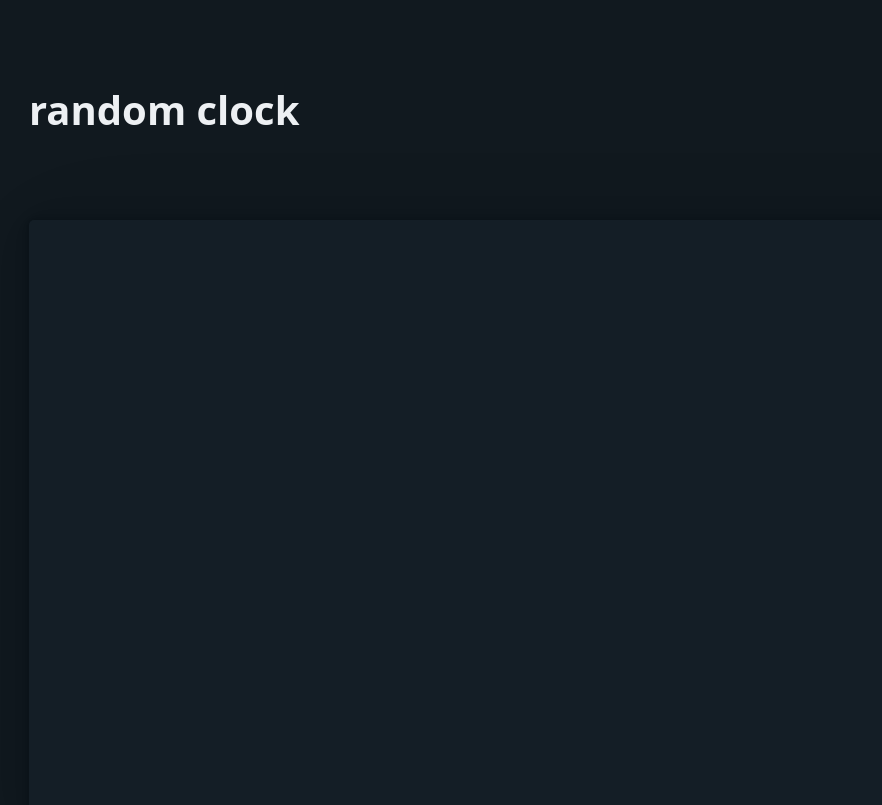
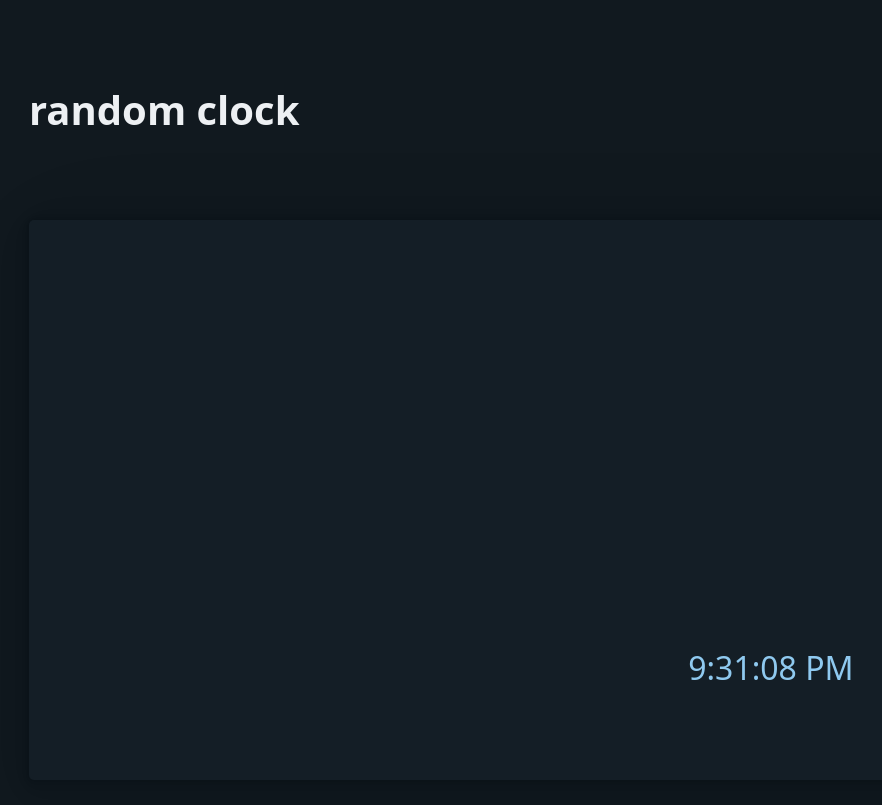
Before and after one commit to budidak/random-clock, a plain HTML site: page index.html in a window 1280 px wide. Shown: the whole page, without its empty margins (46-928 px from the left). Drawn offline with Linux system fonts and the light colour scheme.

Commit message:
Add functionality to show the current time at random positions on the screen

```diff
--- a/index.html
+++ b/index.html
@@ -31,6 +31,21 @@
         </div>
       </article>
     </main>
-    <script id="clock.js"></script>
+    <script id="clock.js">
+      const clock = document.getElementById("clock");
+      const text = document.getElementById("time");
+      const updateTime = () => {
+        const currentTime = new Date();
+        const timeString = currentTime.toLocaleTimeString();
+        text.textContent = timeString;
+        text.setAttribute(
+          "style",
+          `color: hsl(${Math.random() * 360}deg, 75%, 75%);
+           top: ${Math.random() * 100}%;
+           left: ${Math.random() * 100}%`
+        );
+      };
+      setInterval(updateTime, 3000);
+    </script>
   </body>
 </html>
```
